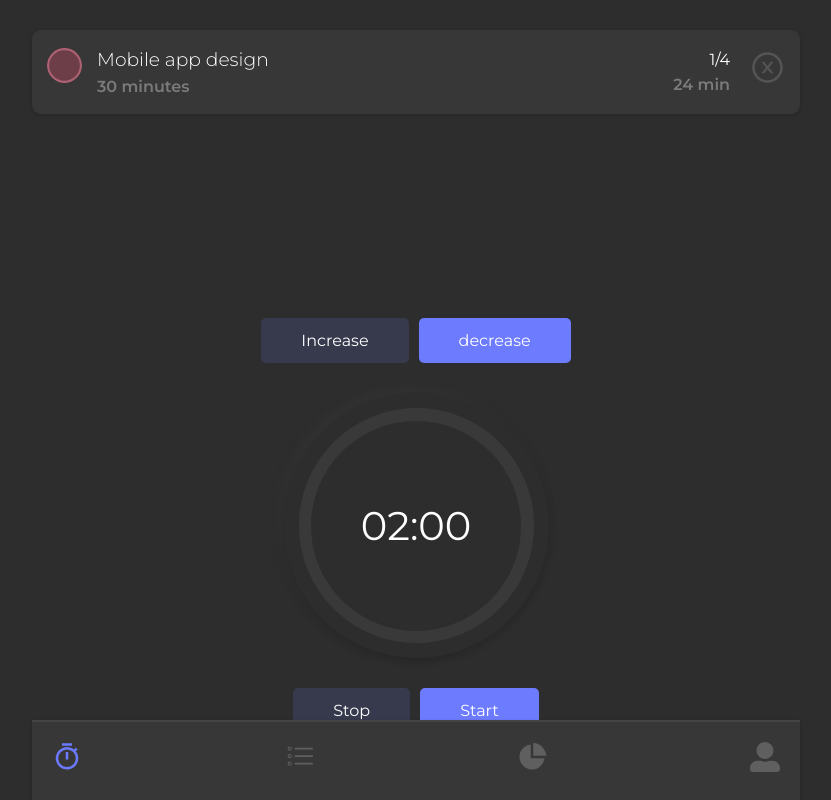
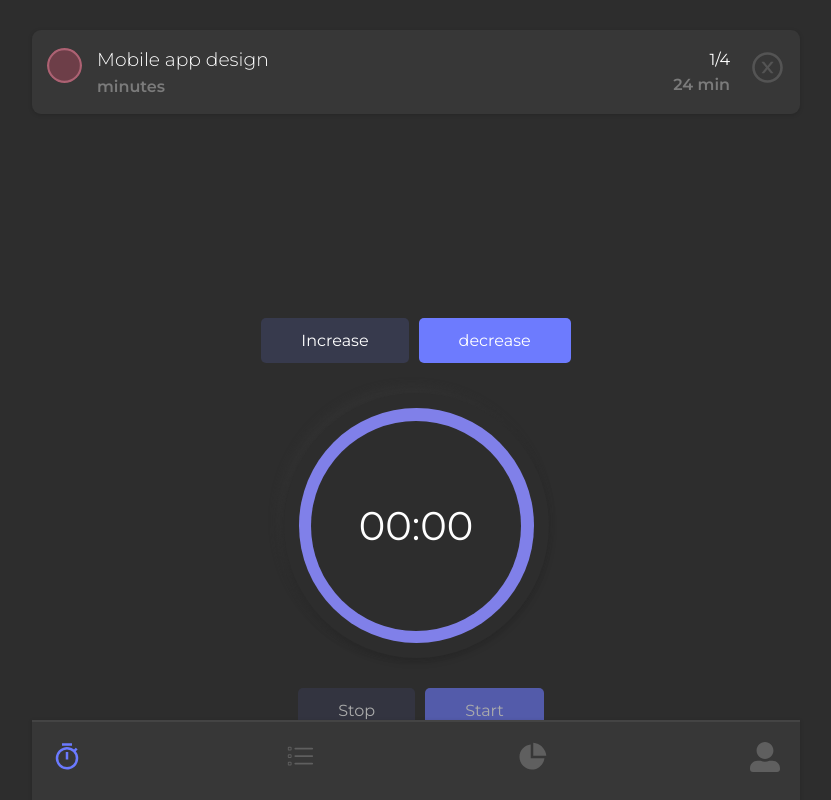
Before and after one commit to iramyaseen/My-project, a React (Create React App) app: page / in a window 1280 px wide. Shown: the whole page, without its empty margins (224-1055 px from the left). Built offline with nearby package versions, Linux system fonts and the light colour scheme.

Commit message:
disabledBtns

```diff
--- a/package.json
+++ b/package.json
@@ -8,15 +8,19 @@
     "@testing-library/jest-dom": "^5.16.5",
     "@testing-library/react": "^13.4.0",
     "@testing-library/user-event": "^13.5.0",
+    "i": "^0.3.7",
     "moment": "^2.29.4",
+    "npm": "^9.1.3",
     "react": "^18.2.0",
     "react-calendar": "^4.0.0",
     "react-circular-progressbar": "^2.1.0",
     "react-dom": "^18.2.0",
     "react-icons": "^4.6.0",
+    "react-redux": "^8.0.5",
     "react-router-dom": "^6.4.3",
     "react-scripts": "5.0.1",
     "react-slick": "^0.29.0",
+    "redux": "^4.2.0",
     "slick-carousel": "^1.8.1",
     "web-vitals": "^2.1.4"
   },
--- a/src/App.js
+++ b/src/App.js
@@ -2,10 +2,11 @@ import { Route, Routes } from "react-router-dom";
 import { TimerMainPage } from "./Pages/TimerMainPage";
 import { ListTaskPage } from "./Pages/ListTaskPage";
 import { AddNewTaskPage } from "./Pages/AddNewTaskPage";
+
 function App() {
   return (
     <Routes>
-      <Route path="/" element={<TimerMainPage />} />
+      <Route path="/" element={<TimerMainPage mint="" />} />
       <Route path="/listBar" element={<ListTaskPage />} />
       <Route path="/add-new-task" element={<AddNewTaskPage />} />
     </Routes>
--- a/src/Components/ProgressMove.js
+++ b/src/Components/ProgressMove.js
@@ -2,18 +2,21 @@ import React, { useEffect, useState } from "react";
 import sound from "../Audio/round-start.mp3";
 export const ProgressMove = () => {
   const [second, setSecond] = useState(0);
-  const [minutes, setMinutes] = useState(2);
+  const [minutes, setMinutes] = useState(0);
   const [startTimer, setStartTimer] = useState(false);
   const [start, setStart] = useState(false);
   const [isPlaying, setIsPlaying] = useState(false);
+  const [btnstart, setbtnstart] = useState(false);
+  const [disabled, setDisabled] = useState(false);
   var name = new Audio(sound);
   useEffect(() => {
     document.querySelector(
       ".circuler_progress_bar"
-    ).style.background = `conic-gradient(#6d7aff ${second * 5}deg, #393939 ${
-      second * 6
-    }deg)`;
+    ).style.background = `conic-gradient(#6d7aff ${minutes * 6}deg, #393939 ${
+      minutes * 6
+    }deg,  rgb(128, 128, 233) ${second * 7}deg)`;
     if (startTimer) {
+      setbtnstart(true);
       const timerId = setInterval(() => {
         if (second === minutes) {
           clearInterval(timerId);
@@ -21,7 +24,7 @@ export const ProgressMove = () => {
         setSecond(second - 1);
         if (second === 0) {
           setStartTimer(true);
-          setSecond(59);
+          setSecond(60);
           setMinutes(minutes - 1);
           clearInterval(timerId);
           setStart(true);
@@ -30,12 +33,14 @@ export const ProgressMove = () => {
       }, 1000);
 
       if (minutes === 0) {
-        if (second === 4) {
+        setbtnstart(false);
+
+        if (second <= 4) {
           setIsPlaying(true);
         }
         if (second === 0) {
-          setMinutes(1);
-          setSecond(60);
+          setMinutes(0);
+          setSecond(0);
           setStart(false);
           setStartTimer(false);
           setIsPlaying(false);
@@ -43,7 +48,14 @@ export const ProgressMove = () => {
       }
       return () => clearInterval(timerId);
     }
+    console.log("okkk", second, minutes);
+    if (second === 0) {
+      setDisabled(true);
+    } else {
+      setDisabled(false);
+    }
   }, [second, startTimer, isPlaying, minutes]);
+
   useEffect(() => {
     let myAudio = document.getElementById("myAudio");
     if (isPlaying) {
@@ -53,13 +65,14 @@ export const ProgressMove = () => {
       return () => clearInterval(intervel);
     }
   }, [isPlaying]);
+
   const toggleBtn = () => {
     setStart(!start);
     setStartTimer(!startTimer);
     setIsPlaying(false);
-    document.getElementById("stop_btn");
   };
   const stop = () => {
+    setbtnstart(false);
     setMinutes(0);
     setSecond(0);
     setStartTimer(false);
@@ -70,10 +83,8 @@ export const ProgressMove = () => {
     if (second !== 60) {
       setSecond(second + 30);
     } else {
-      if (minutes) {
-        setMinutes(minutes + 1);
-        setSecond(0);
-      }
+      setMinutes(minutes + 1);
+      setSecond(second - 30);
     }
   };
   const decrease = () => {
@@ -87,10 +98,18 @@ export const ProgressMove = () => {
   return (
     <div className="responsive_container">
       <div className="buttons">
-        <button className="stop_btn" id="stop_btn" onClick={increase}>
+        <button
+          className={btnstart ? "disabled" : "stop_btn"}
+          disabled={btnstart}
+          onClick={increase}
+        >
           Increase
         </button>
-        <button className="pause_btn" id="stop_btn" onClick={decrease}>
+        <button
+          className={btnstart ? "disabled_change_color" : "pause_btn"}
+          disabled={btnstart}
+          onClick={decrease}
+        >
           decrease
         </button>
       </div>
@@ -104,10 +123,18 @@ export const ProgressMove = () => {
       </div>
       <div className="buttons">
         <audio id="myAudio" src={sound} preload="auto"></audio>
-        <button className="stop_btn" onClick={stop}>
+        <button
+          className={disabled ? "disabledStop" : "pause_btn changeColor"}
+          disabled={disabled}
+          onClick={stop}
+        >
           Stop
         </button>
-        <button className="pause_btn" onClick={() => toggleBtn()}>
+        <button
+          className={disabled ? "disabled2" : "pause_btn"}
+          disabled={disabled}
+          onClick={() => toggleBtn()}
+        >
           {start ? "Pause" : "Start"}
         </button>
       </div>
--- a/src/Pages/TimerMainPage.js
+++ b/src/Pages/TimerMainPage.js
@@ -3,14 +3,14 @@ import { BarComponents } from "../Components/BarComponents";
 import { TimerComponent } from "../Components/TimerComponent";
 import { AiOutlineCloseCircle } from "react-icons/ai";
 import { BsCircle } from "react-icons/bs";
-export const TimerMainPage = () => {
+export const TimerMainPage = ({ mint }) => {
   return (
     <div className="main_container">
       <div className="container responsive_container">
         <BarComponents
           circleIcon={<BsCircle className="circle_icon" />}
           name="Mobile app design"
-          minutes="30 minutes"
+          minutes={`${mint} minutes`}
           percentage="1/4"
           min="24 min"
           icon={<AiOutlineCloseCircle className="close_icon" />}
--- a/src/index.css
+++ b/src/index.css
@@ -283,7 +283,11 @@ body {
   position: relative;
   height: 235px;
   width: 235px;
-  background: conic-gradient(#6d7aff 29.4deg, #393939 100deg);
+  background: conic-gradient(
+    #6d7aff 29.4deg,
+    #393939 100deg,
+    rgb(128, 128, 233) 4deg
+  );
   border-radius: 50%;
   padding: 20px;
   display: flex;
@@ -368,3 +372,50 @@ body {
     padding-right: 0%;
   }
 }
+.disabled {
+  opacity: 0.6;
+  cursor: not-allowed;
+  border: none;
+  padding: 13px 40px;
+  font-size: 16px;
+  border-radius: 5px;
+  color: white;
+  background-color: #373a4d;
+}
+.disabled_change_color {
+  margin-left: 10px;
+  background-color: #6d7bfe;
+  opacity: 0.6;
+  cursor: not-allowed;
+  border: none;
+  padding: 13px 40px;
+  font-size: 16px;
+  border-radius: 5px;
+  color: white;
+}
+
+.disabled2 {
+  margin-left: 10px;
+  background-color: #6d7bfe;
+  opacity: 0.6;
+  cursor: not-allowed;
+  border: none;
+  padding: 13px 40px;
+  font-size: 16px;
+  border-radius: 5px;
+  color: white;
+}
+.disabledStop {
+  margin-left: 10px;
+  background-color: #373a4d;
+  opacity: 0.6;
+  cursor: not-allowed;
+  border: none;
+  padding: 13px 40px;
+  font-size: 16px;
+  border-radius: 5px;
+  color: white;
+}
+.changeColor {
+  background-color: #373a4d;
+}
```
Also changed, not shown: 1 other file (tests, documents, lock files or other folders).
